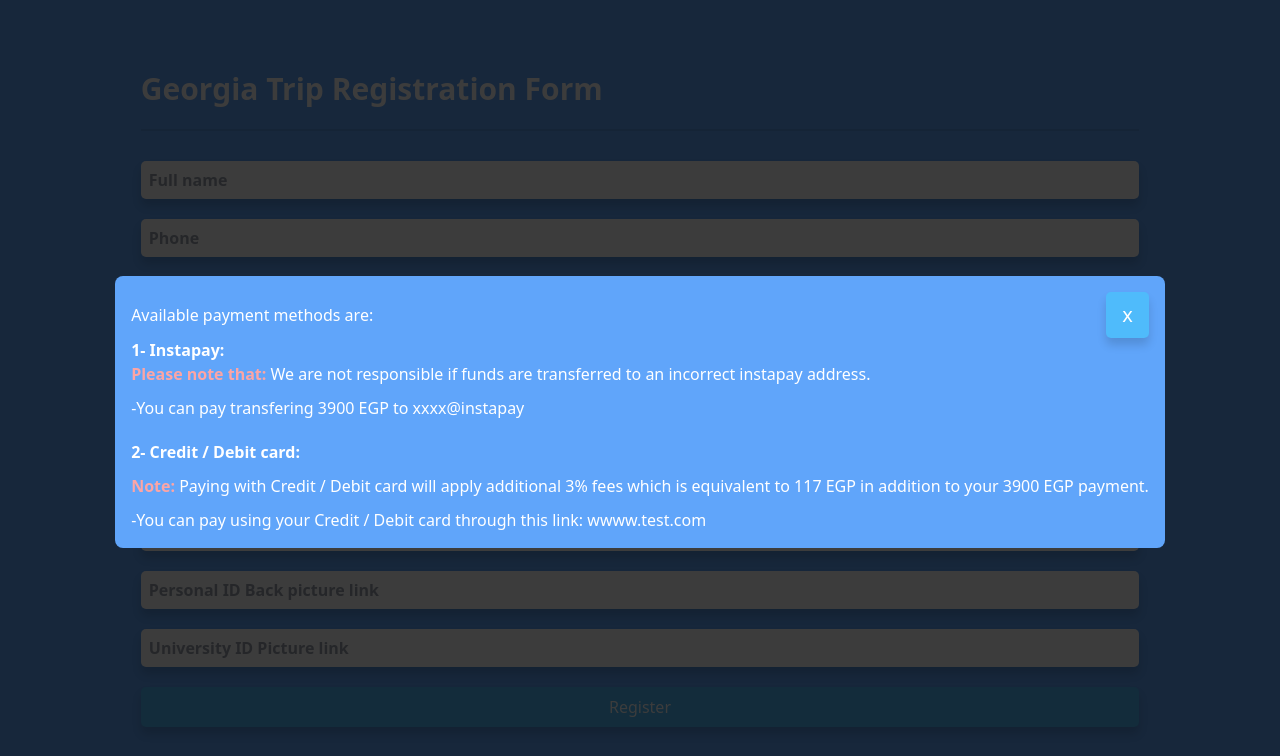
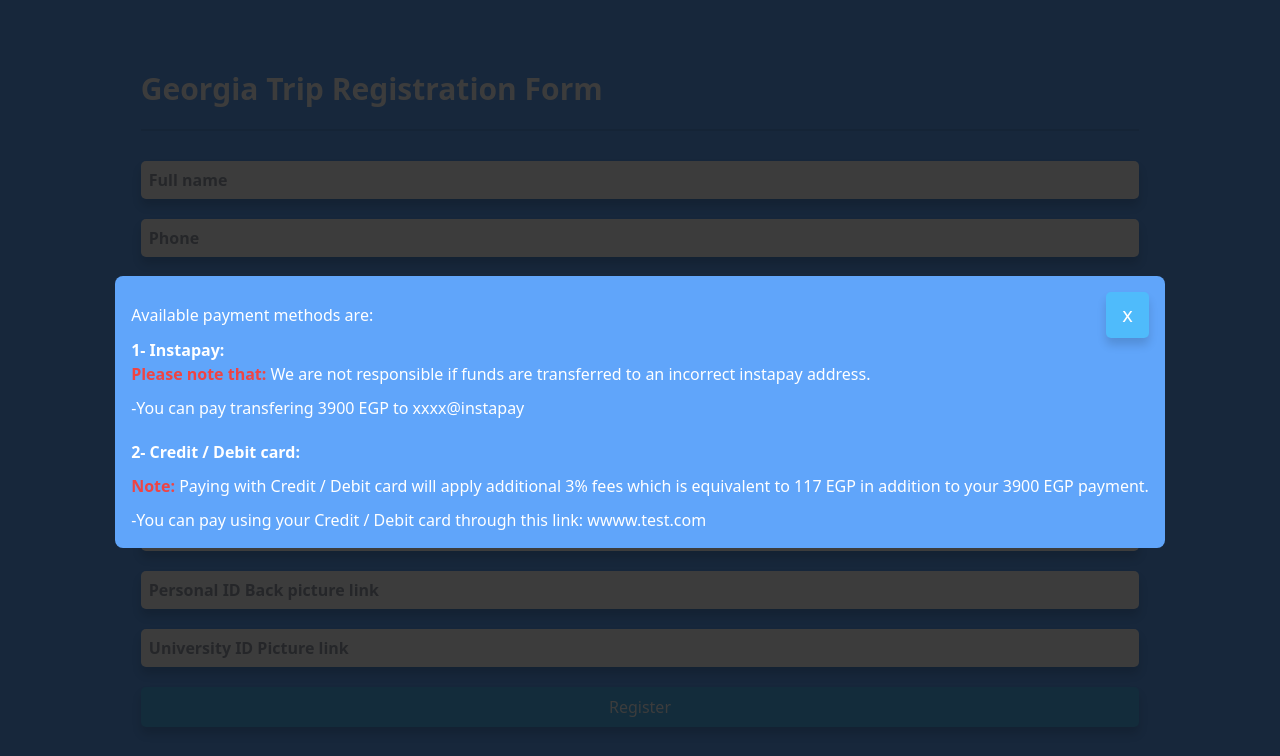
Before and after one commit to MadCoder911/gsuFormsFrontend, a React (Vite) app: page / in a window 1280 px wide. Both pictures are taken after a click on the button "Payment Info". Shown: the top 756 px of the page. Built offline with nearby package versions, Linux system fonts and the light colour scheme; what tailwindcss-patterns would draw is missing.

Commit message:
folowing last commit

```diff
--- a/src/components/PaymentModal.jsx
+++ b/src/components/PaymentModal.jsx
@@ -16,7 +16,7 @@ const PaymentModal = ({ paymentModal, setPaymentModal }) => {
         <div className="mb-[20px]">
           <p className="font-semibold">1- Instapay:</p>
           <p>
-            <span className="text-red-300 font-semibold">
+            <span className="text-red-500 font-semibold">
               Please note that:
             </span>{" "}
             We are not responsible if funds are transferred to an incorrect
@@ -29,7 +29,7 @@ const PaymentModal = ({ paymentModal, setPaymentModal }) => {
         <div>
           <p className="font-semibold">2- Credit / Debit card:</p>
           <p className="mt-[10px]">
-            <span className="font-bold text-red-300">Note:</span> Paying with
+            <span className="font-bold text-red-500">Note:</span> Paying with
             Credit / Debit card will apply additional 3% fees which is
             equivalent to 117 EGP in addition to your 3900 EGP payment.
           </p>
```
